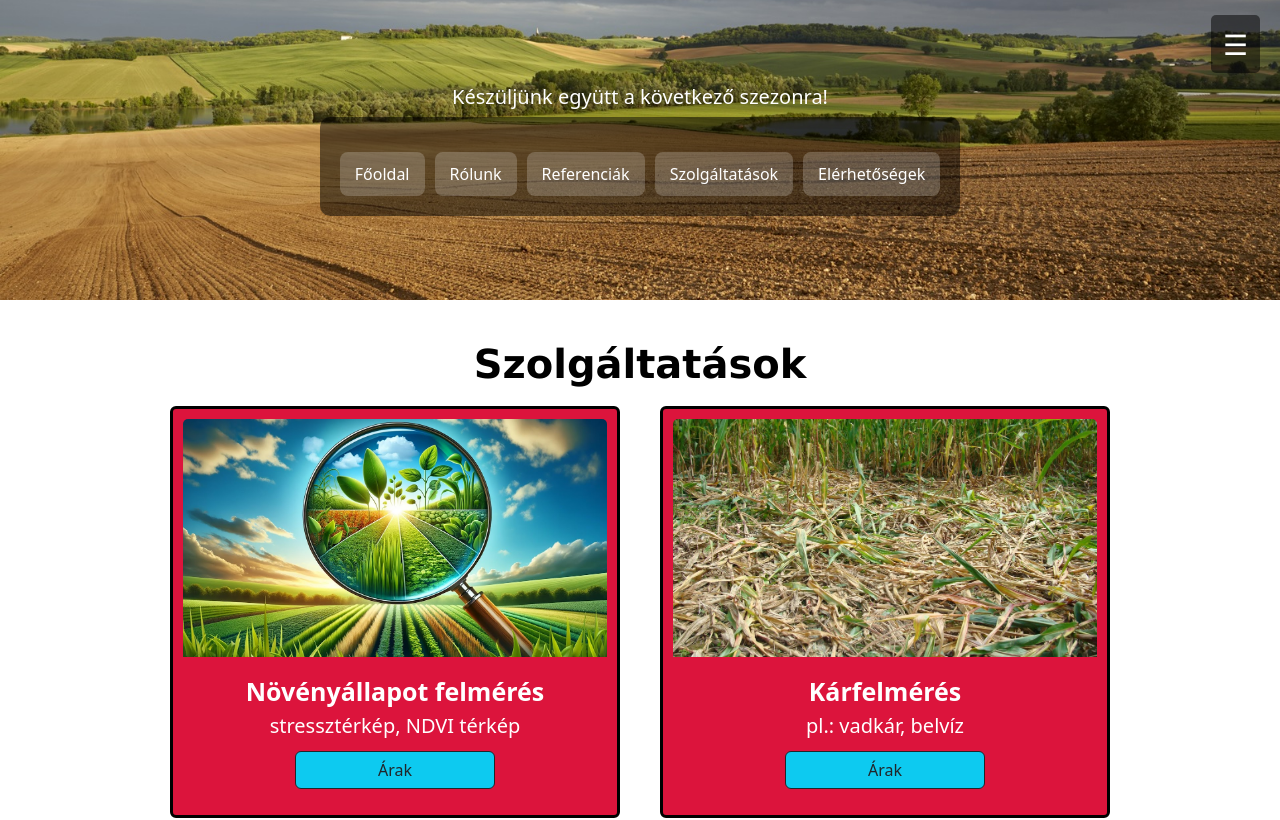
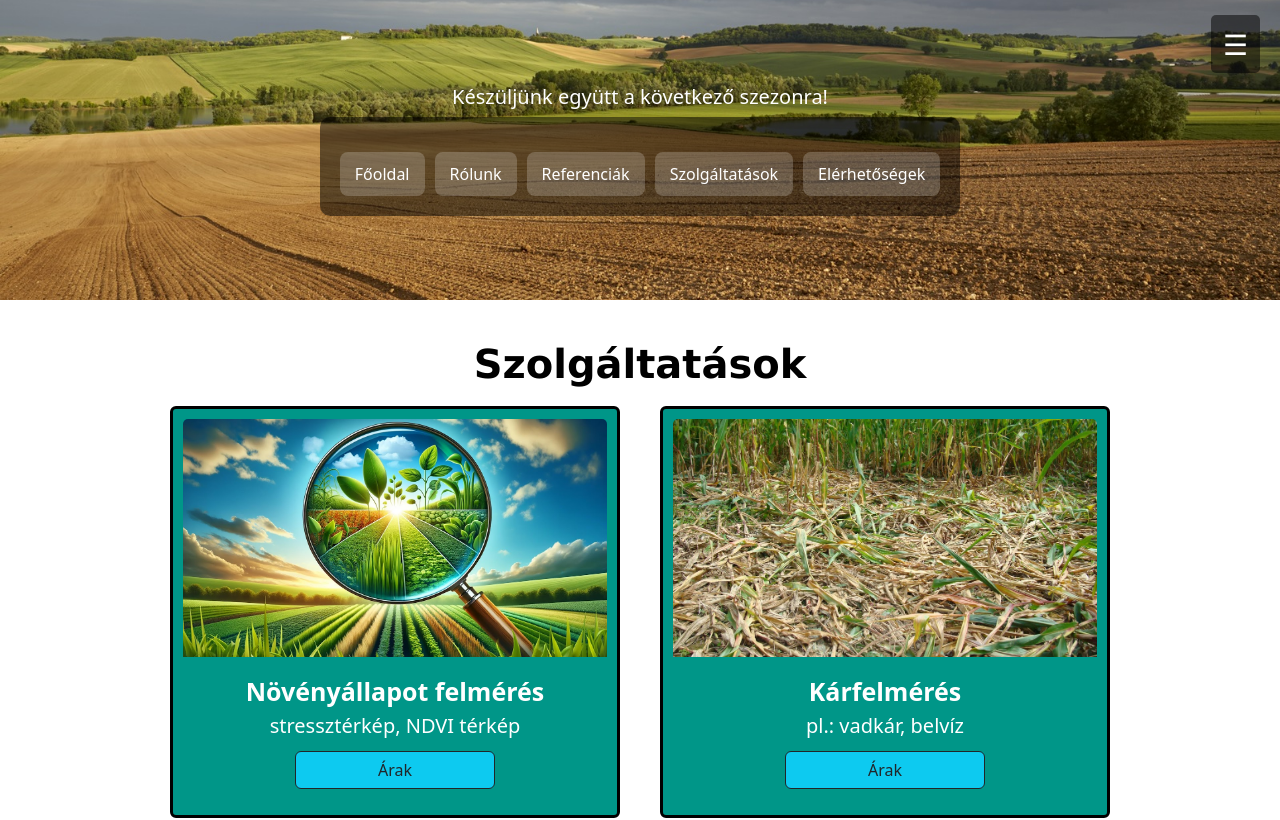
Before and after one commit to ClearDriveDev/weboldal.redesign, a Vue app in the folder geoagrodrone/: page /services in a window 1280 px wide. Shown: the top 820 px of the page. Built offline with nearby package versions, Linux system fonts and the light colour scheme.

Commit message:
service color fix

```diff
--- a/geoagrodrone/src/views/ServicesView.vue
+++ b/geoagrodrone/src/views/ServicesView.vue
@@ -55,7 +55,7 @@ h1{
 .card{
   border: 3px solid black;
   margin: 10px;
-  background-color: crimson;
+  background-color: #009688;
   color: white;
   padding: 10px;
   width: 450px;
```
